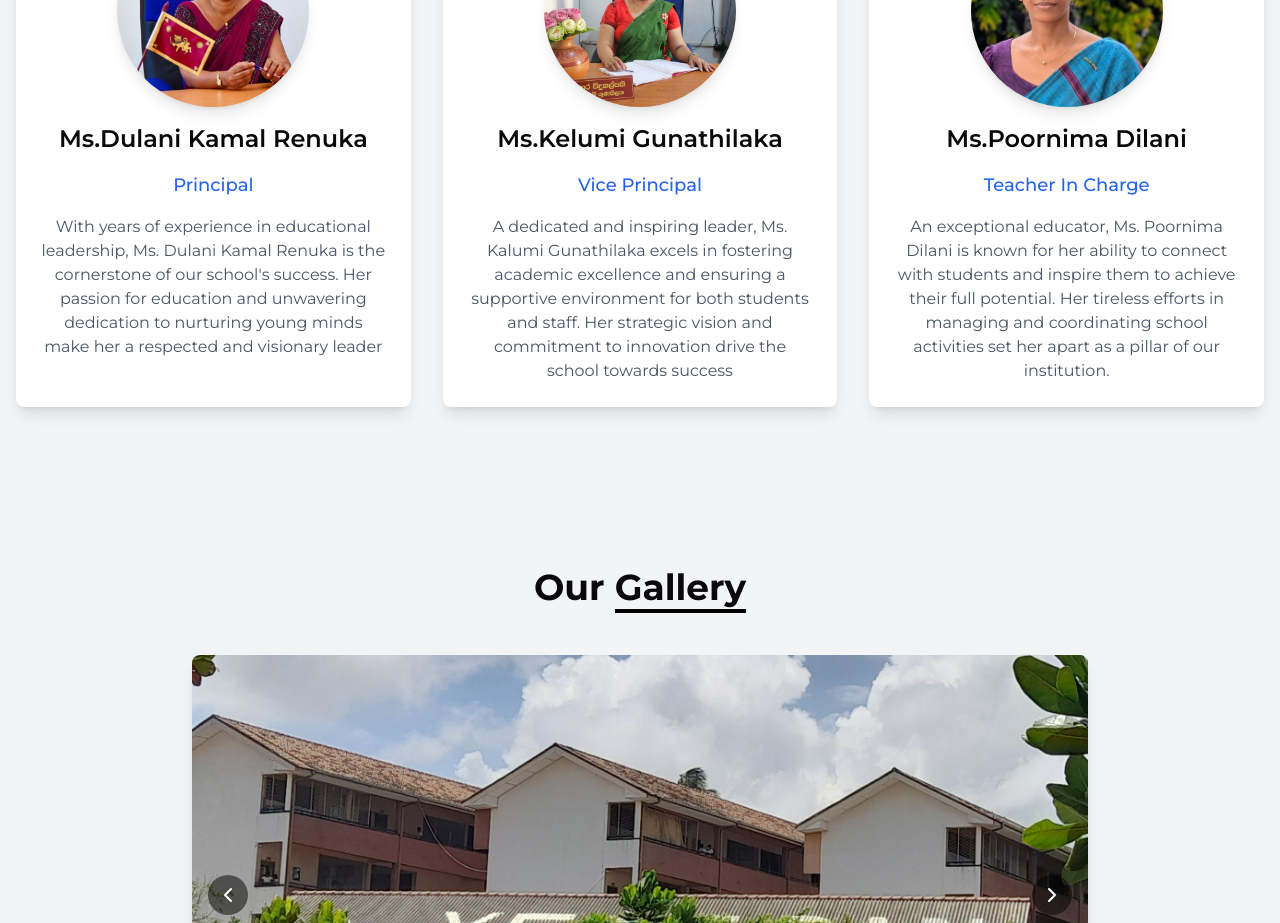
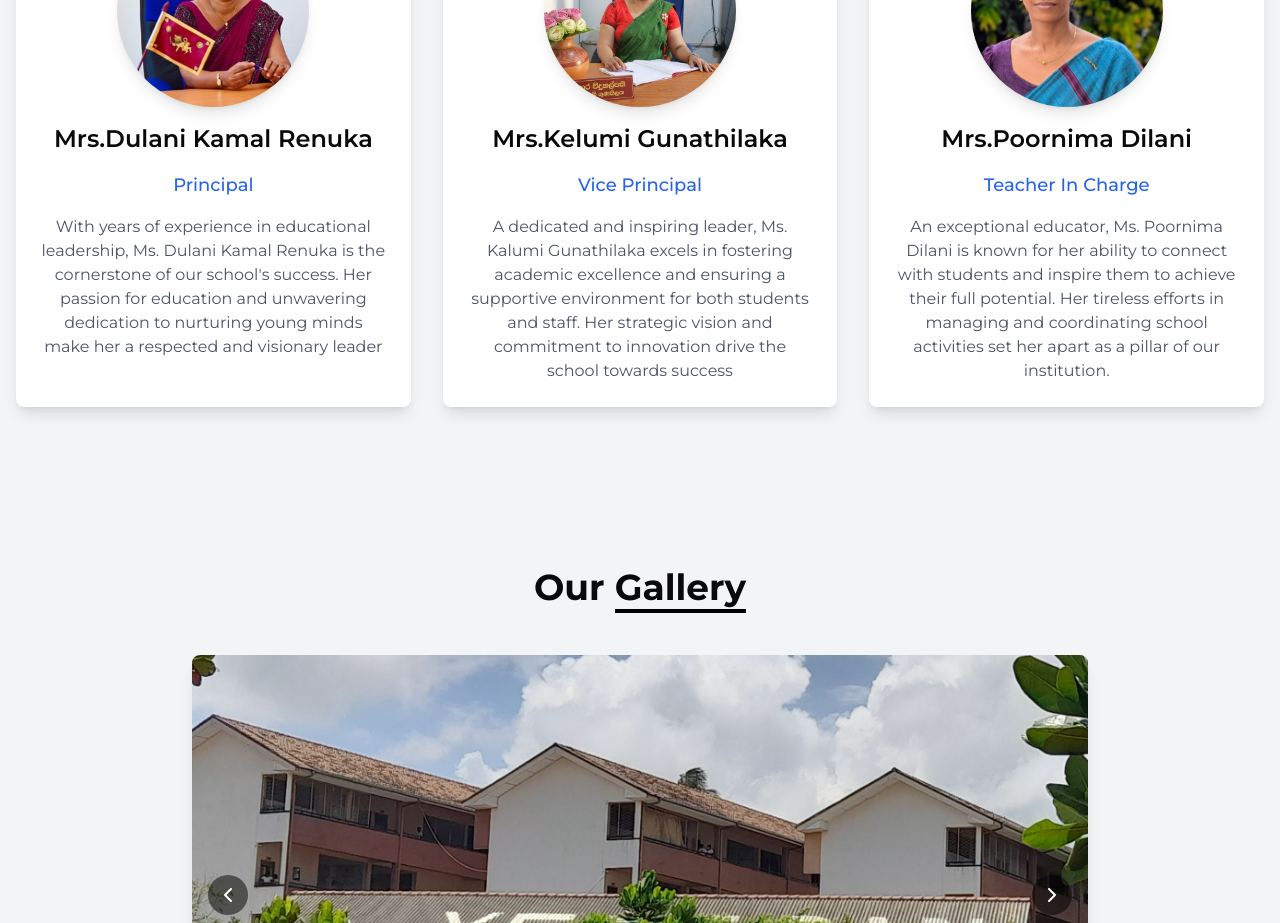
Before and after one commit to RishBroProMax/unesco-web-nextjs, a Next.js app: page / in a window 1280 px wide. Shown: the part 1720-2643 px from the top of the page. Built offline with nearby package versions, Linux system fonts and the light colour scheme; a web font is replaced by a local one.

Commit message:
Mrs Change Rish Studio

```diff
--- a/components/head-masters-section.tsx
+++ b/components/head-masters-section.tsx
@@ -8,19 +8,19 @@ import Image from "next/image"
 const headMasters = [
 
   {
-    name: "Ms.Dulani Kamal Renuka",
+    name: "Mrs.Dulani Kamal Renuka",
     role: "Principal",
     description: "With years of experience in educational leadership, Ms. Dulani Kamal Renuka is the cornerstone of our school's success. Her passion for education and unwavering dedication to nurturing young minds make her a respected and visionary leader",
     image: "/masters/princi.jpeg",
   },
   {
-    name: "Ms.Kelumi Gunathilaka",
+    name: "Mrs.Kelumi Gunathilaka",
     role: "Vice Principal",
     description: "A dedicated and inspiring leader, Ms. Kalumi Gunathilaka excels in fostering academic excellence and ensuring a supportive environment for both students and staff. Her strategic vision and commitment to innovation drive the school towards success",
     image: "/masters/kelumi.jpeg",
   },
   {
-    name: "Ms.Poornima Dilani",
+    name: "Mrs.Poornima Dilani",
     role: "Teacher In Charge",
     description: "An exceptional educator, Ms. Poornima Dilani is known for her ability to connect with students and inspire them to achieve their full potential. Her tireless efforts in managing and coordinating school activities set her apart as a pillar of our institution.",
     image: "/masters/Teacher.jpeg",
```
